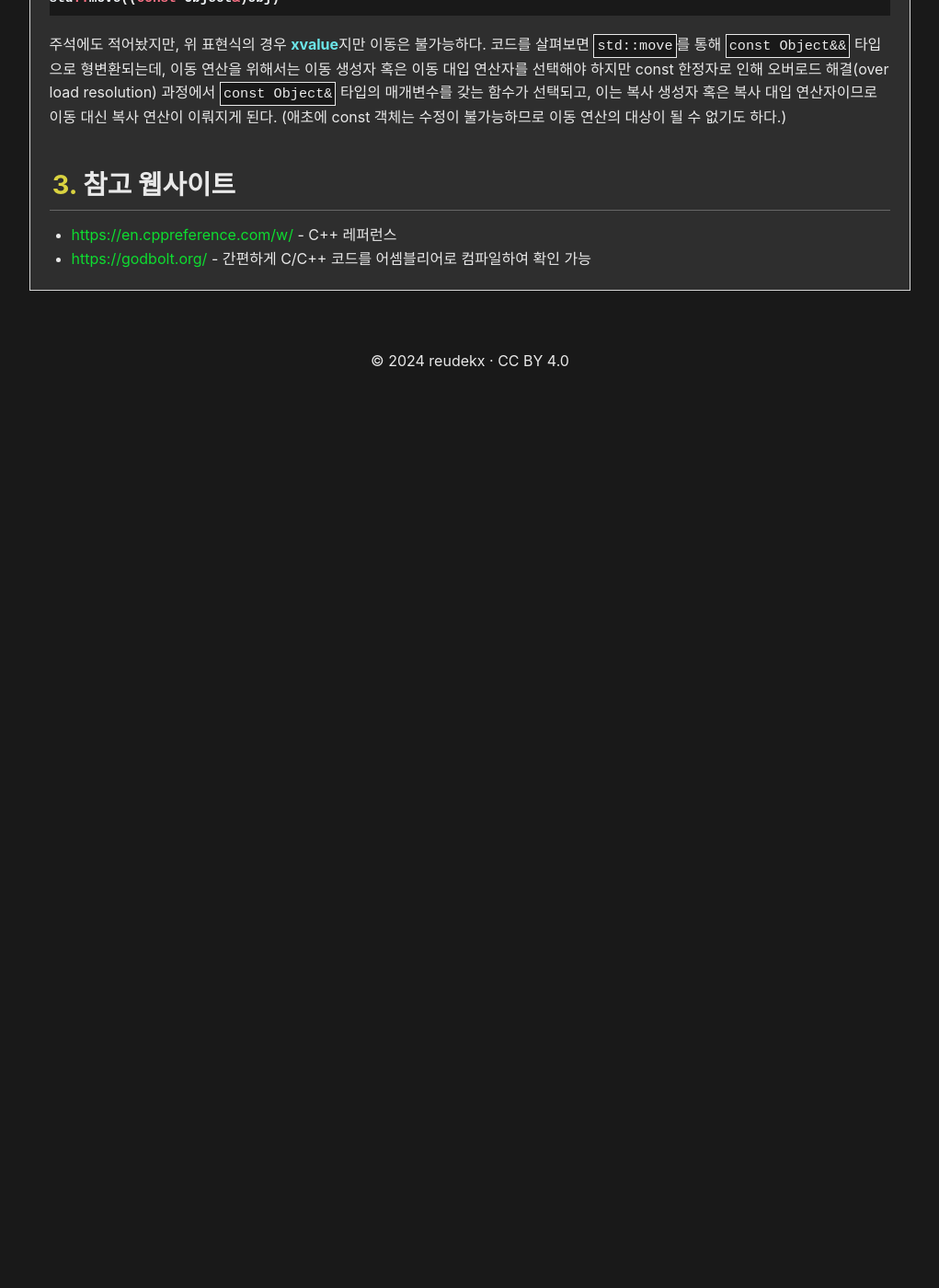
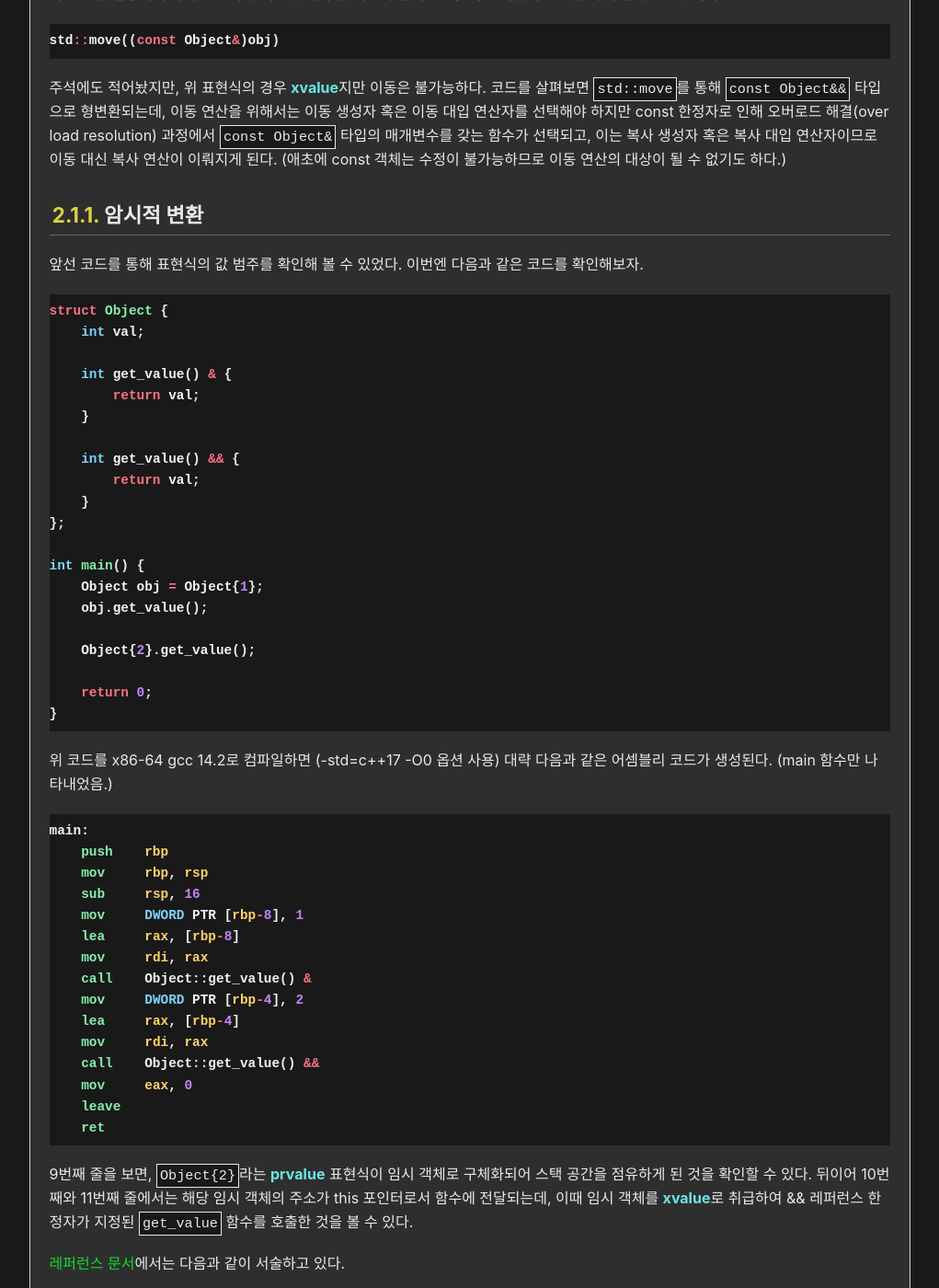
Before and after one commit to reudekx/reudekx.github.io, a Jekyll site: the page built from _docs/docs/프로그래밍 언어/C++.md, in a window 1280 px wide and 1400 px high, scrolled down 3539 px. Shown: the whole window at 92% size, without its empty margins (129-1150 px from the left). Built offline with Jekyll 4.4.1, drawn with Linux system fonts in a browser that asks for light colours; before the commit the page ends 4009 px from its top, so only the background shows below that; some of the changed text lies outside the part shown.

Commit message:
docs: 내용 업데이트

````diff
--- a/_docs/docs/프로그래밍 언어/C++.md
+++ b/_docs/docs/프로그래밍 언어/C++.md
@@ -35,15 +35,15 @@ C++ 컴파일러가 표현식을 어떻게 처리할지를 결정할 때 중요
 
 먼저 모든 표현식은 다음의 세 가지 주 범주 중 하나에 속하게 된다.
 
-* **lvalue (Left value)**
+* **lvalue (left value)**
 * **xvalue (eXpiring value)**
-* **prvalue (Pure rvalue)**
+* **prvalue (pure rvalue)**
 
 또한 아래와 같은 혼합 범주가 상위 범주로서 존재한다.
 
-* **glvalue (Generalized lvalue)**
+* **glvalue (generalized lvalue)**
     * lvalue \| xvalue
-* **rvalue (Right value)**
+* **rvalue (right value)**
     * xvalue \| prvalue
 
 
@@ -64,6 +64,7 @@ C++ 컴파일러가 표현식을 어떻게 처리할지를 결정할 때 중요
     * **이동될 수 있다.**
         * `std::move` 등을 이용하여 lvalue를 xvalue로 변환할 수 있다.
         * 다만 원본 객체가 const인 경우 이동 연산이 이뤄질 수 없다.
+        * 혹은 이동 생성자 및 이동 대입 연산자가 삭제된 경우도..
     * 개념적으로는 수명이 거의 끝나서 자원이 재사용될 수 있는 객체를 의미한다.
 
 * **prvalue**
@@ -141,7 +142,69 @@ const 한정자로 인해 오버로드 해결(overload resolution) 과정에서
 이는 복사 생성자 혹은 복사 대입 연산자이므로 이동 대신 복사 연산이 이뤄지게 된다.
 (애초에 const 객체는 수정이 불가능하므로 이동 연산의 대상이 될 수 없기도 하다.)
 
+#### 암시적 변환
+
+앞선 코드를 통해 표현식의 값 범주를 확인해 볼 수 있었다.
+이번엔 다음과 같은 코드를 확인해보자.
+
+```cpp
+struct Object {
+    int val;
+
+    int get_value() & {
+        return val;
+    }
+
+    int get_value() && {
+        return val;
+    }
+};
+
+int main() {
+    Object obj = Object{1};
+    obj.get_value();
+
+    Object{2}.get_value();
+
+    return 0;
+}
+```
+위 코드를 x86-64 gcc 14.2로 컴파일하면 (-std=c++17 -O0 옵션 사용)
+대략 다음과 같은 어셈블리 코드가 생성된다. (main 함수만 나타내었음.)
+
+```nasm
+main:
+    push    rbp
+    mov     rbp, rsp
+    sub     rsp, 16
+    mov     DWORD PTR [rbp-8], 1
+    lea     rax, [rbp-8]
+    mov     rdi, rax
+    call    Object::get_value() &
+    mov     DWORD PTR [rbp-4], 2
+    lea     rax, [rbp-4]
+    mov     rdi, rax
+    call    Object::get_value() &&
+    mov     eax, 0
+    leave
+    ret
+```
+9번째 줄을 보면, `Object{2}`라는 **prvalue** 표현식이 임시 객체로 구체화되어 스택 공간을 점유하게 된 것을 확인할 수 있다.
+뒤이어 10번째와 11번째 줄에서는 해당 임시 객체의 주소가 this 포인터로서 함수에 전달되는데,
+이때 임시 객체를 **xvalue**로 취급하여 && 레퍼런스 한정자가 지정된 `get_value` 함수를 호출한 것을 볼 수 있다.
+
+[레퍼런스 문서](https://en.cppreference.com/w/cpp/language/implicit_conversion)에서는 다음과 같이 서술하고 있다.
+
+> Whenever a prvalue appears as an operand of an operator that expects a glvalue for that operand, the temporary materialization conversion is applied to convert the expression to an xvalue.
+
+위 레퍼런스 문서에서는 이와 같은 **prvalue-to-xvalue conversion** 이외에도 **glvalue-to-prvalue conversion**에 대해서도 서술하고 있다.
+
+> This conversion models the act of reading a value from a memory location into a CPU register.
+
+자세한 사항은 앞선 링크를 참고할 것.
+
+
 ## 참고 웹사이트
 
 * [https://en.cppreference.com/w/](https://en.cppreference.com/w/) - C++ 레퍼런스
-* [https://godbolt.org/](https://godbolt.org/) - 간편하게 C/C++ 코드를 어셈블리어로 컴파일하여 확인 가능
+* [https://godbolt.org/](https://godbolt.org/) - C/C++ 코드를 어셈블리로 컴파일한 결과 확인 가능
````
